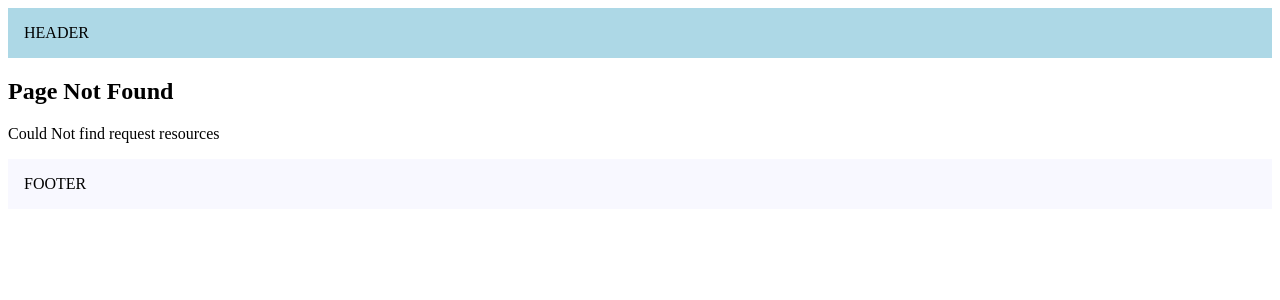
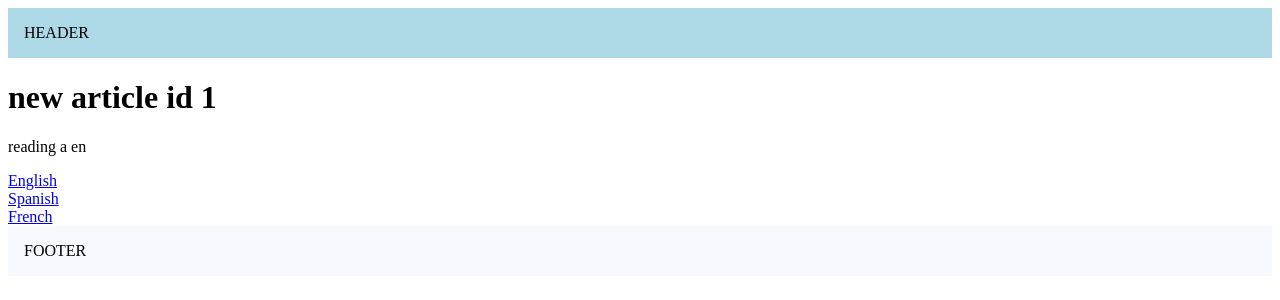
Before and after one commit to YashrajKamble/nextjs-practice-in-depth, a Next.js app in the folder routing-demo/: page /articles/1 in a window 1280 px wide. Before the commit this address had no page. Shown: the top 300 px of the page. Built offline with nearby package versions, Linux system fonts and the light colour scheme.

Commit message:
Params and Search Params

```diff
--- /dev/null
+++ b/routing-demo/src/app/articles/[articlesId]/page.tsx
@@ -0,0 +1,27 @@
+"use client"
+
+import Link from "next/link";
+import { use } from "react";
+
+export default function NewArticles({
+    params,
+    searchParams
+}: {
+    params: Promise<{ articlesId: string }>;
+    searchParams: Promise<{ lang?: "en" | "fr" | "es" }>;
+}) {
+    const { articlesId } = use(params);
+    const { lang = "en" } = use(searchParams);
+    return (
+        <div>
+            <h1>new article id {articlesId} </h1>
+            <p>reading a {lang}</p>
+
+            <div>
+                <Link href={`/articles/${articlesId}?lang=en`}>English</Link><br />
+                <Link href={`/articles/${articlesId}?lang=es`}>Spanish</Link><br />
+                <Link href={`/articles/${articlesId}?lang=fr`}>French</Link><br />
+            </div>
+        </div>
+    )
+}
--- a/routing-demo/src/app/page.tsx
+++ b/routing-demo/src/app/page.tsx
@@ -4,9 +4,11 @@ const Home = () => {
     return (
         <>
             <div>Welcome Home! </div>
-            <Link href={"/blog"}>Blog</Link>
+            <Link href="/blog">Blog</Link>
             <br />
-            <Link href={"/products"}>Products</Link>
+            <Link href="/products">Products</Link><br />
+            <Link href="/articles/breaking-new-123?lang=en">READ IN ENGLISH</Link><br />
+            <Link href="/articles/breaking-new-123?lang=fr">READ IN FRENCH</Link><br />
         </>
     )
 }
```
